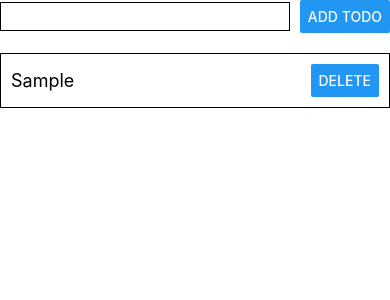
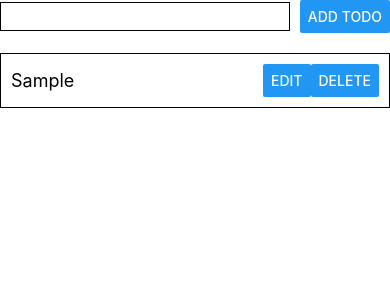
Before and after one commit to cassidypignatello/paidy-todo, a React Native app: screen / in a window 390 px wide. Both pictures are taken after typing "Sample" into the empty fields and a click on the button "ADD TODO". Shown: the top 300 px of the page. Built offline with nearby package versions, Linux system fonts and the light colour scheme.

Commit message:
adds ability to edit todos

```diff
--- a/components/TodoList.tsx
+++ b/components/TodoList.tsx
@@ -1,9 +1,12 @@
-import React, { useContext } from 'react';
-import { FlatList, StyleSheet, Text, View, Button } from 'react-native';
+import React, { useContext, useState } from 'react';
+import { FlatList, StyleSheet, Text, TextInput, View, Button } from 'react-native';
 import { TodoContext } from '../context/TodoContext';
 
 const TodoList: React.FC = () => {
   const { state: { todos }, dispatch } = useContext(TodoContext);
+
+  const [editingTodo, setEditingTodo] = useState(null); // to track which todo is being edited
+  const [todoBeingEdited, setTodoBeingEdited] = useState(''); // to keep the value of the todo item being edited
 
   const updateTodo = (todoToUpdate) => {
     dispatch({
@@ -11,8 +14,19 @@ const TodoList: React.FC = () => {
       payload: {
         ...todoToUpdate,
         completed: !todoToUpdate.completed,
-      }
+      },
     });
+  };
+
+  const startEditingTodo = (id, text) => {
+    setEditingTodo(id);
+    setTodoBeingEdited(text);
+  };
+
+  const submitEdit = (id) => {
+    dispatch({ type: 'EDIT_TODO', payload: { id, text: todoBeingEdited } });
+    setEditingTodo(null);
+    setTodoBeingEdited('');
   };
 
   const deleteTodo = (id) => {
@@ -21,13 +35,29 @@ const TodoList: React.FC = () => {
 
   const renderItem = ({ item }) => (
     <View style={styles.todo}>
+      {editingTodo === item.id ? (
+        <View style={{ flex: 1, flexDirection: 'row' }}>
+          <TextInput
+            value={todoBeingEdited}
+            onChangeText={setTodoBeingEdited}
+            style={{ marginRight: 10, flex: 1 }}
+          />
+          <Button title="Submit Edit" onPress={() => submitEdit(item.id)} />
+        </View>
+      ) : (
         <Text
           style={[styles.todoText, item.completed ? styles.completed : null]}
           onPress={() => updateTodo(item)}
         >
           {item.text}
         </Text>
+      )}
+      <View style={{ flexDirection: 'row' }}>
+        {!item.completed && (
+          <Button title="Edit" onPress={() => startEditingTodo(item.id, item.text)} />
+        )}
         <Button title="Delete" onPress={() => deleteTodo(item.id)} />
+      </View>
     </View>
   );
 
```
Lines whose indentation alone changed are shown as unchanged.
